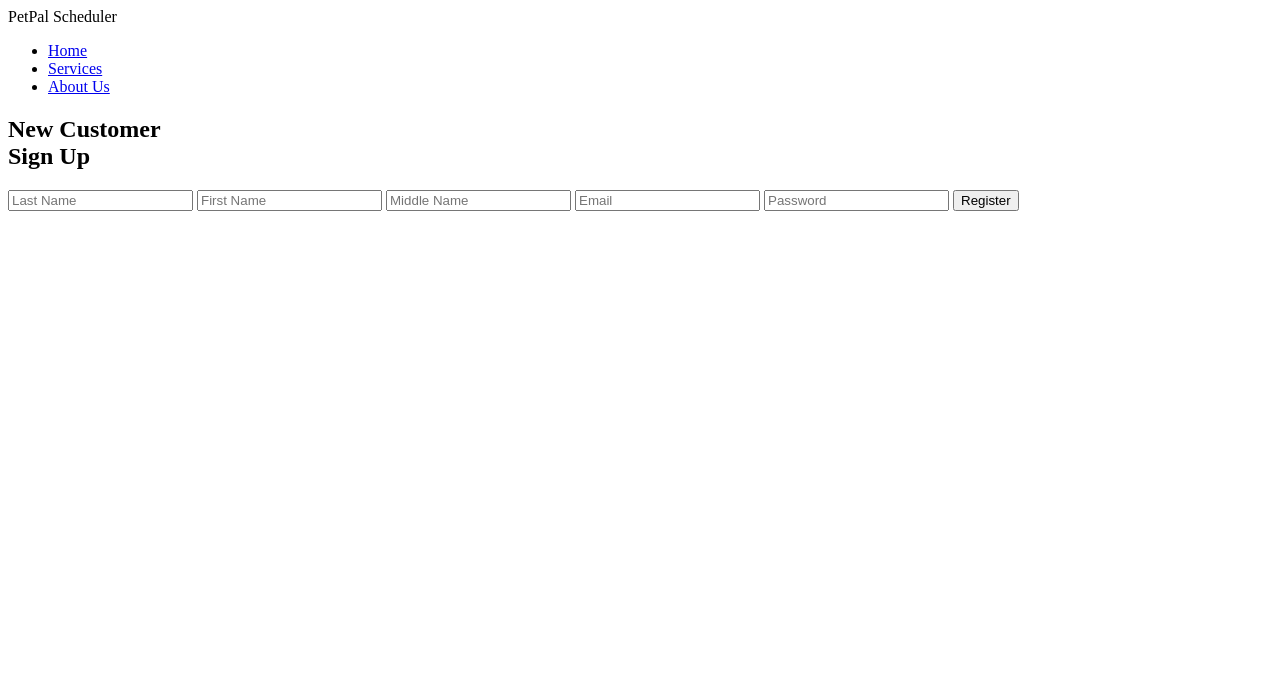
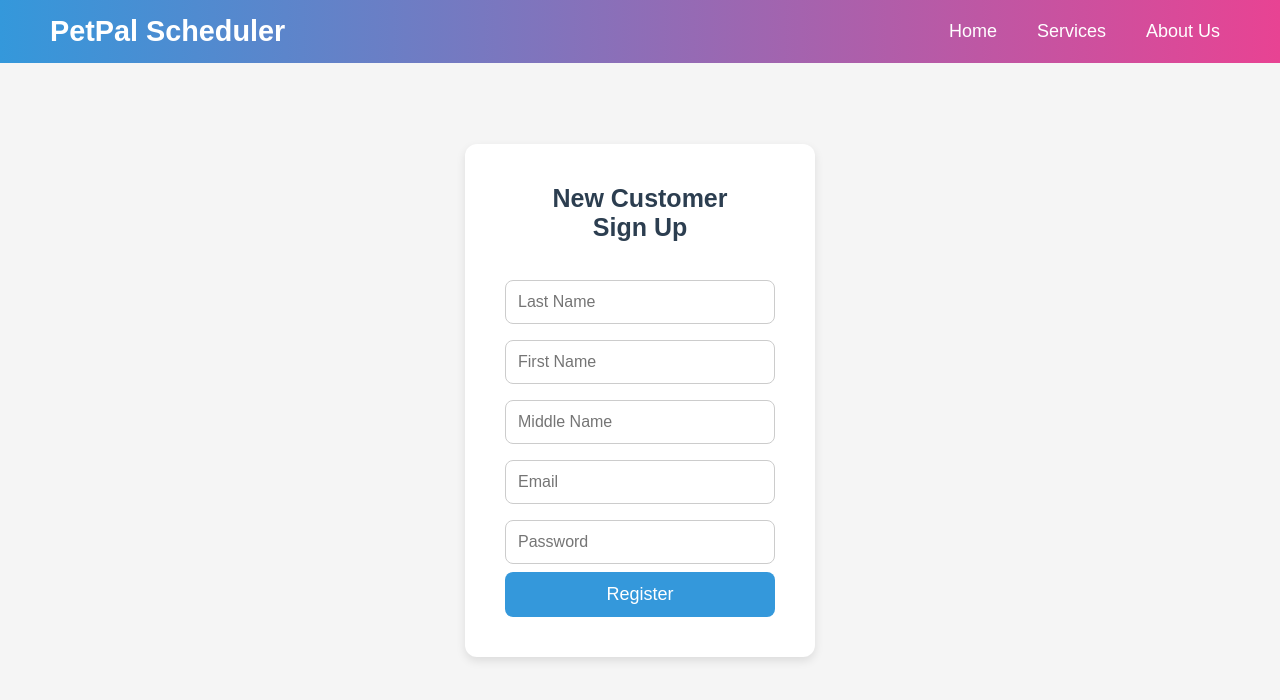
Before and after one commit to SeanKennethDMS/PetPal, a plain HTML site: page frontend/public/pages/new-customer.html in a window 1280 px wide. Drawn offline with Linux system fonts and the light colour scheme; the site is published under a folder, as on GitHub Pages, so addresses that start at the root find nothing.

Commit message:
fixed styling link

```diff
--- a/frontend/public/pages/new-customer.html
+++ b/frontend/public/pages/new-customer.html
@@ -4,7 +4,7 @@
     <meta charset="UTF-8">
     <meta name="viewport" content="width=device-width, initial-scale=1.0">
     <title>Register | PetPal Scheduler</title>
-    <link rel="stylesheet" href="/frontend/public/css/style.css" /> <!-- Link to CSS -->
+    <link rel="stylesheet" href="../css/style.css" /> <!-- Link to CSS -->
 </head>
 <body>
 
```
Also changed, not shown: frontend/public/pages/login.html (+1 -1 lines), frontend/public/pages/repeat-customer.html (+1 -1 lines).
